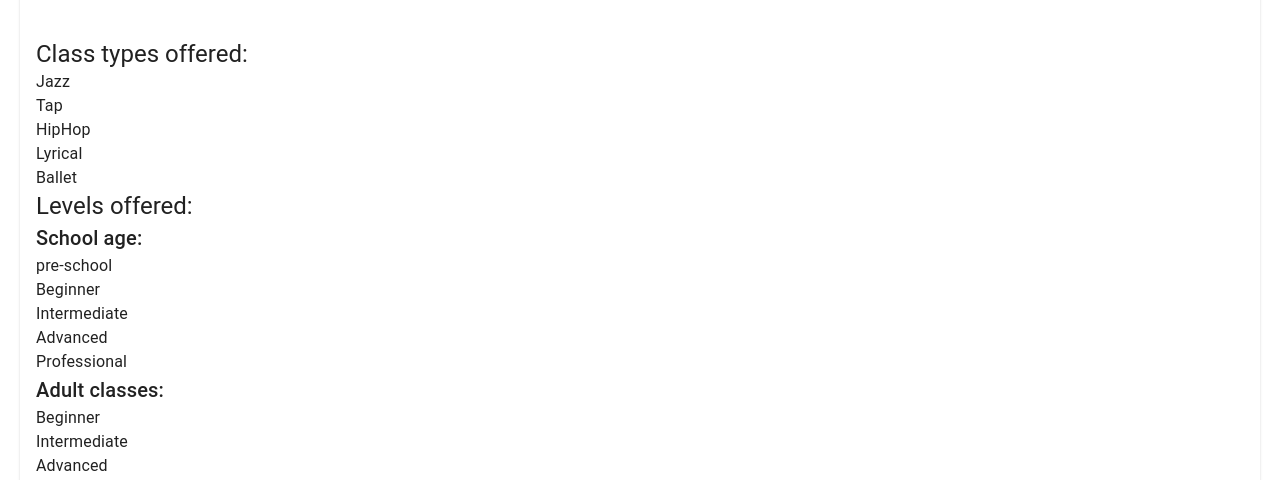
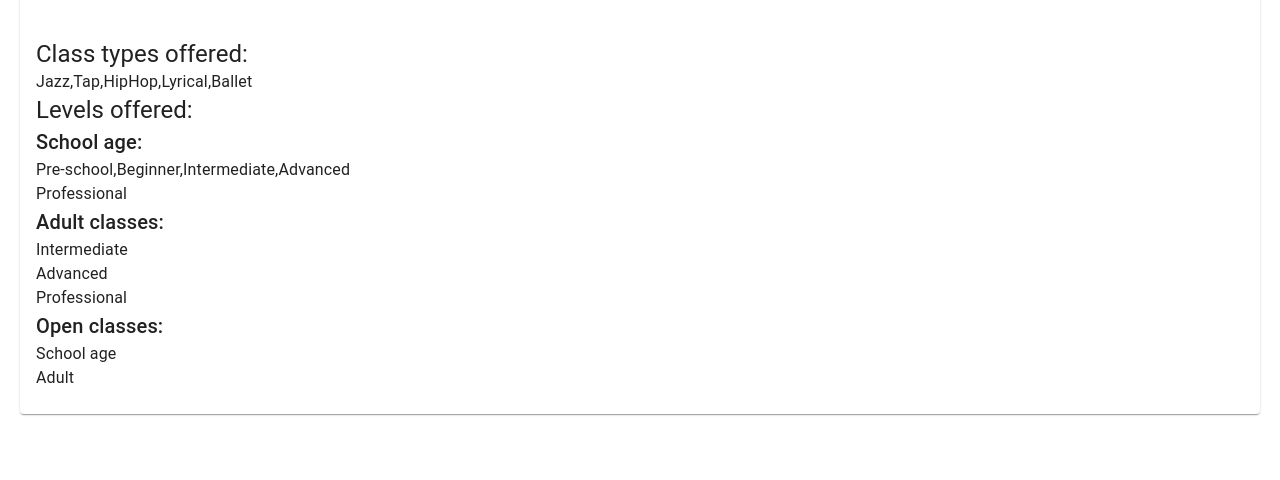
Before and after one commit to Chris-Wagg/danceFinder-next, a Next.js app: page /components/ClassesCards in a window 1280 px wide. Both pictures are taken after a click on the button "show more". Shown: the part 314-794 px from the top of the page. Built offline with nearby package versions, Linux system fonts and the light colour scheme.

Commit message:
attempted to fix card displays

```diff
--- a/pages/components/ClassesCards.jsx
+++ b/pages/components/ClassesCards.jsx
@@ -25,6 +25,33 @@ const ExpandMore = styled((props) => {
 		duration: theme.transitions.duration.shortest
 	})
 }))
+
+
+
+const classes = {
+	classType: ['Jazz', 'Tap', 'HipHop', 'Lyrical', 'Ballet'],
+	agesOffered: {
+		schoolAge: ['Pre-school', 'Beginner', 'Intermediate', 'Advanced'],
+		adultClasses: ['Beginner', 'Intermediate', 'Advanced', 'Professional'],
+	},
+	openClasses: ['School age', 'Adult']
+}
+
+// const classTypeMap = function() {
+// 	const map = [...classes.classType]
+// 	console.log(map)
+// 	for (const item of map) {
+// 		return(`${item}, `)
+// 	}
+// }
+
+// const classTypeArr = function() {
+// 	const classArr = [...classes.classType]
+// 	for (const [i, el] of classArr.entries()) {
+// 	(`${i +1}: ${el}`)
+// 	}
+// 	return
+// }
 
 export default function ClassesCards() {
 	const [expanded, setExpanded] = useState(false)
@@ -54,21 +81,24 @@ export default function ClassesCards() {
 				</CardActions>
 				<Collapse in={expanded} timeout='auto' unmountOnExit>
 					<CardContent>
+
+
+
+
 						<Typography variant='h5'>Class types offered:</Typography>
-						<Typography>Jazz</Typography>
-						<Typography>Tap</Typography>
-						<Typography>HipHop</Typography>
-						<Typography>Lyrical</Typography>
-						<Typography>Ballet</Typography>
+						{/* <Typography>{classTypeMap()}</Typography> */}
+						{/* <Typography>{classTypeArr()}</Typography> */}
+						<Typography>{`${[...classes.classType]}`}</Typography>
+
+
+
+
 						<Typography variant='h5'>Levels offered:</Typography>
 						<Typography variant='h6'>School age:</Typography>
-						<Typography>pre-school</Typography>
-						<Typography>Beginner</Typography>
-						<Typography>Intermediate</Typography>
-						<Typography>Advanced</Typography>
+						<Typography>{`${[...classes.agesOffered.schoolAge]}`}</Typography>
 						<Typography>Professional</Typography>
 						<Typography variant='h6'>Adult classes:</Typography>
-						<Typography>Beginner</Typography>
+
 						<Typography>Intermediate</Typography>
 						<Typography>Advanced</Typography>
 						<Typography>Professional</Typography>
```
